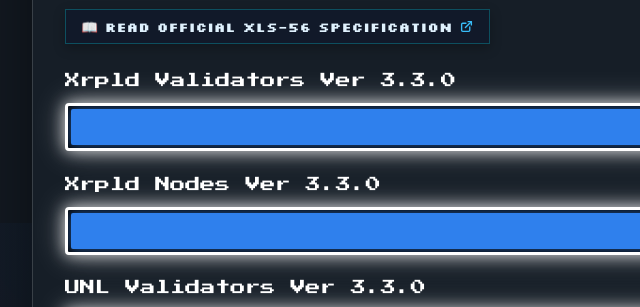
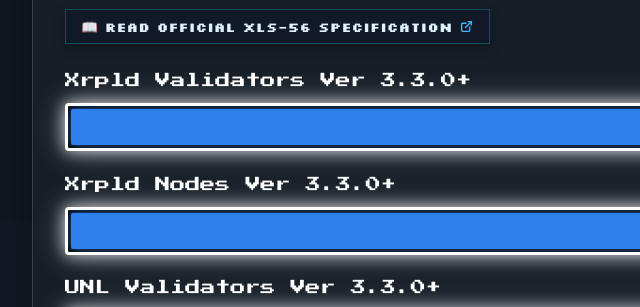
Before and after one commit to bigcjat/wen, a website built with Vite: page index.html in a window 1280 px wide. Shown: the part 577-884 px from the top of the page, 178-818 px from the left. Built offline with nearby package versions, Linux system fonts and the light colour scheme; no server answers.

Commit message:
feat: show minimum version with + indicator (e.g. Ver 3.3.0+)

```diff
--- a/index.html
+++ b/index.html
@@ -81,7 +81,7 @@
           <!-- BAR 1: ALL XRPLD VALIDATORS VERSION -->
           <div class="retro-bar-block">
             <div class="retro-bar-label">
-              <span id="retroBar1Title">Xrpld Validators   Ver 3.3.0</span>
+              <span id="retroBar1Title">Xrpld Validators   Ver 3.3.0+</span>
               <span id="retroBar1Metric" class="retro-metric">209/213 - 98.12%</span>
             </div>
             <div class="retro-bar-frame">
@@ -92,7 +92,7 @@
           <!-- BAR 2: ALL XRPLD NODES VERSION -->
           <div class="retro-bar-block" style="margin-top: 1.4rem;">
             <div class="retro-bar-label">
-              <span id="retroNodesTitle">Xrpld Nodes   Ver 3.3.0</span>
+              <span id="retroNodesTitle">Xrpld Nodes   Ver 3.3.0+</span>
               <span id="retroNodesMetric" class="retro-metric">772/813 - 94.96%</span>
             </div>
             <div class="retro-bar-frame">
@@ -103,7 +103,7 @@
           <!-- BAR 3: UNL CONSENSUS VALIDATORS VERSION -->
           <div class="retro-bar-block" style="margin-top: 1.4rem;">
             <div class="retro-bar-label">
-              <span id="retroBar2Title">UNL Validators   Ver 3.3.0</span>
+              <span id="retroBar2Title">UNL Validators   Ver 3.3.0+</span>
               <span id="retroBar2Metric" class="retro-metric">35/35 - 100.00%</span>
             </div>
             <div class="retro-bar-frame">
--- a/src/main.ts
+++ b/src/main.ts
@@ -338,19 +338,19 @@ function updateProgressAndStatus() {
   // Update Bar 1: All Network Validators Version (matching screenshot top bar)
   if (currentVersionStats) {
     const pct1 = Math.round((currentVersionStats.updatedValidators / currentVersionStats.totalValidators) * 10000) / 100;
-    if (retroBar1Title) retroBar1Title.textContent = `Xrpld Validators   Ver ${reqVer}`;
+    if (retroBar1Title) retroBar1Title.textContent = `Xrpld Validators   Ver ${reqVer}+`;
     if (retroBar1Metric) retroBar1Metric.textContent = `${currentVersionStats.updatedValidators}/${currentVersionStats.totalValidators} - ${pct1}%`;
     if (retroBar1Fill) retroBar1Fill.style.width = `${pct1}%`;
 
     // Update Bar 2: All Network Nodes Version (matching screenshot middle bar)
     const pctNodes = Math.round((currentVersionStats.updatedNodes / currentVersionStats.totalNodes) * 10000) / 100;
-    if (retroNodesTitle) retroNodesTitle.textContent = `Xrpld Nodes   Ver ${reqVer}`;
+    if (retroNodesTitle) retroNodesTitle.textContent = `Xrpld Nodes   Ver ${reqVer}+`;
     if (retroNodesMetric) retroNodesMetric.textContent = `${currentVersionStats.updatedNodes}/${currentVersionStats.totalNodes} - ${pctNodes}%`;
     if (retroNodesFill) retroNodesFill.style.width = `${pctNodes}%`;
 
     // Update Bar 3: UNL Consensus Validators Version
     const pct2 = Math.round((currentVersionStats.updatedUnl / currentVersionStats.totalUnl) * 10000) / 100;
-    if (retroBar2Title) retroBar2Title.textContent = `UNL Validators   Ver ${reqVer}`;
+    if (retroBar2Title) retroBar2Title.textContent = `UNL Validators   Ver ${reqVer}+`;
     if (retroBar2Metric) retroBar2Metric.textContent = `${currentVersionStats.updatedUnl}/${currentVersionStats.totalUnl} - ${pct2}%`;
     if (progressFill) progressFill.style.width = `${pct2}%`;
   }
```
